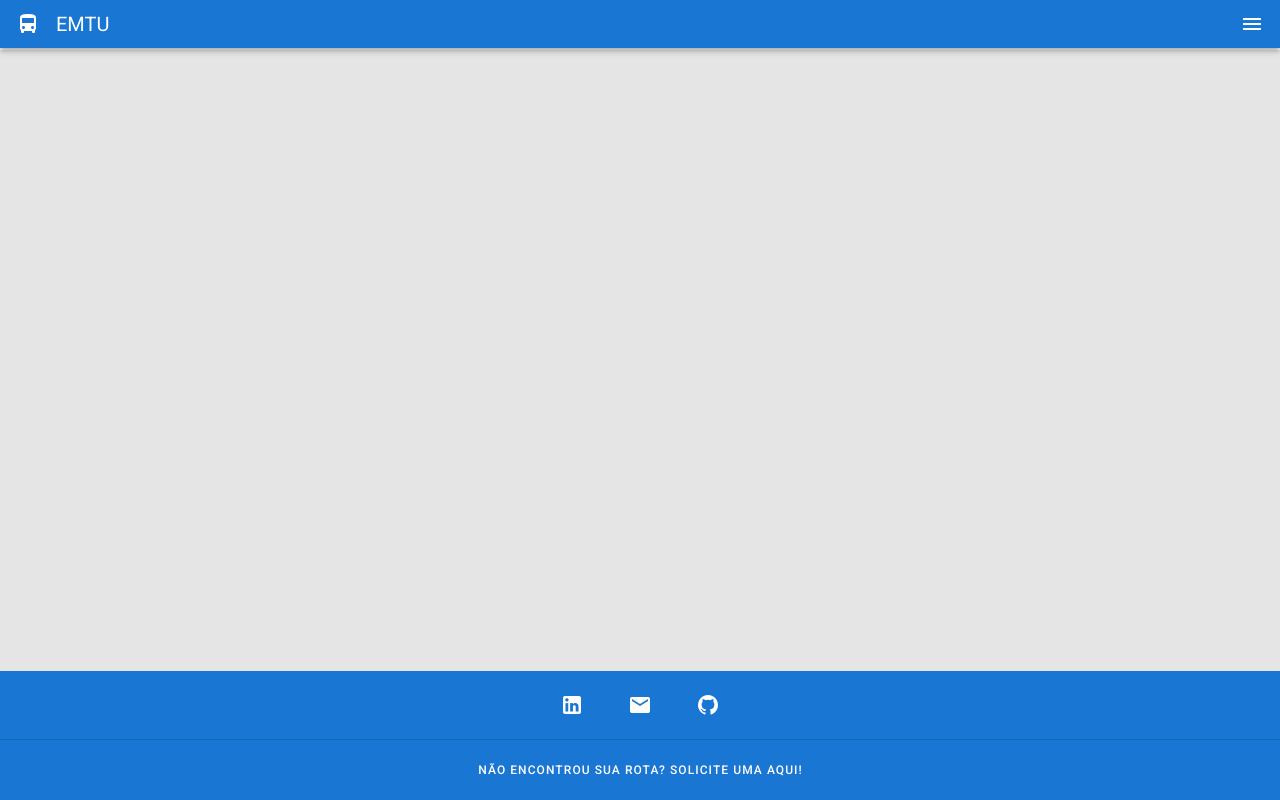
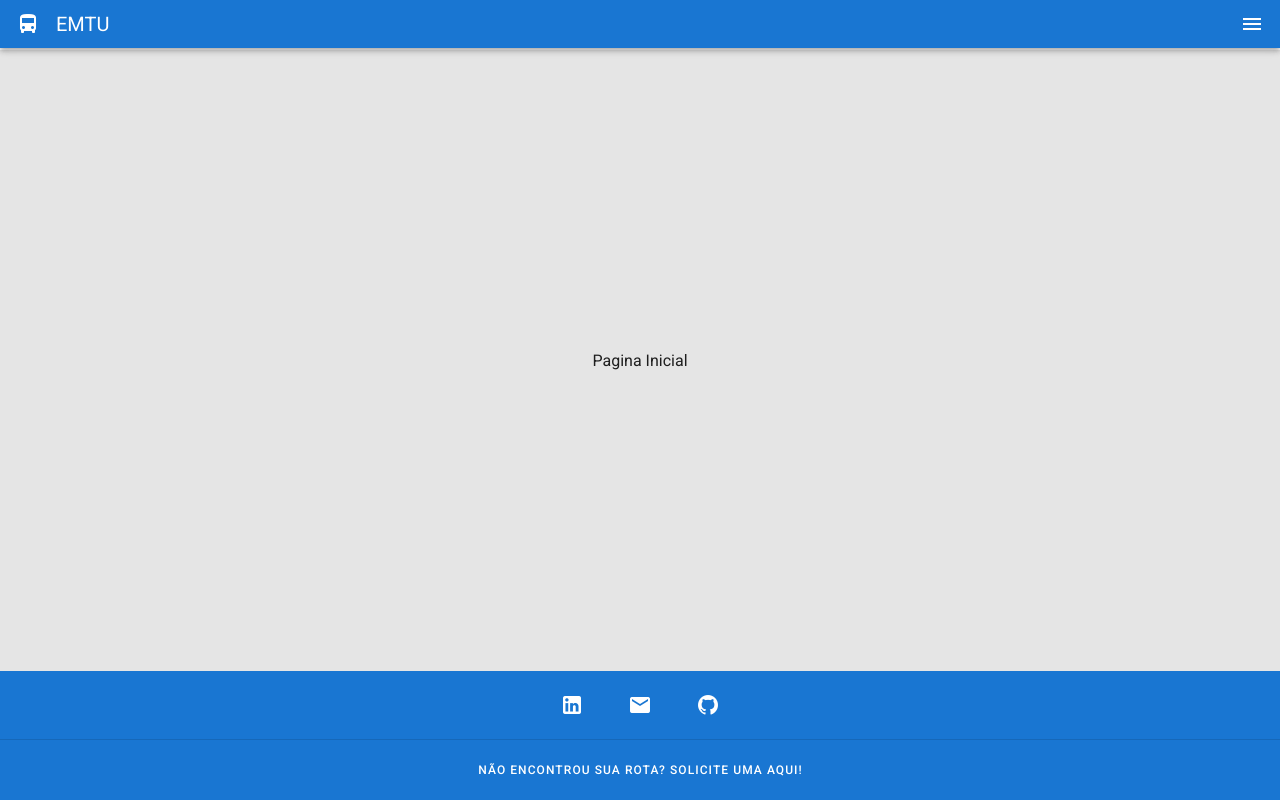
Before and after one commit to UnifespCodeLab/emtu-web, a Nuxt app: page /rotas in a window 1280 px wide. Built offline with nearby package versions, Linux system fonts and the light colour scheme.

Commit message:
feat: create page

```diff
--- /dev/null
+++ b/pages/rotas.vue
@@ -0,0 +1,22 @@
+<template>
+  <div class="routes-page__container">
+    <span>Pagina Inicial</span>
+  </div>
+</template>
+
+<script>
+export default {
+  name: "RoutesPage",
+}
+</script>
+
+<style lang="scss">
+  .routes-page__container {
+    align-items: center;
+    display: flex;
+    flex-direction: column;
+    justify-content: center;
+    padding: 0 20px;
+    height: 100%;
+  }
+</style>
```
